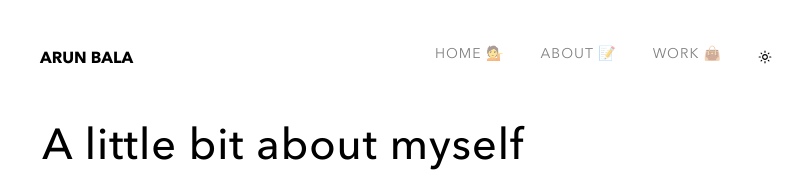
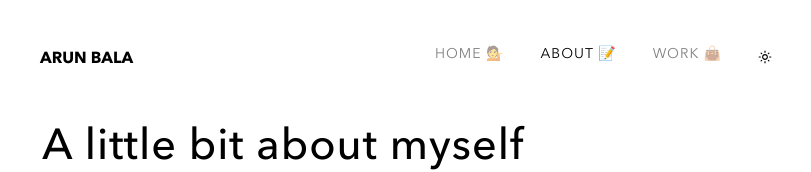
Before and after one commit to ARUNBALACHOCKALINGAM/aruns-blog, a Next.js app: page /about in a window 1280 px wide. Shown: the top 172 px of the page, without its empty margins (234-1045 px from the left). Built offline with nearby package versions, Linux system fonts and the light colour scheme.

Commit message:
fix: improvements

```diff
--- a/components/Navbar/Navbar.tsx
+++ b/components/Navbar/Navbar.tsx
@@ -1,4 +1,5 @@
-import { useState } from 'react';
+/* eslint-disable react-hooks/exhaustive-deps */
+import { useEffect, useState } from 'react';
 import { RxCross1, RxHamburgerMenu } from 'react-icons/rx';
 import ThemeChanger from '../ThemeChanger/ThemeChanger';
 import NavItem from './NavItem';
@@ -18,8 +19,22 @@ const Navbar: React.FC<INavbar> = () => {
     body ? body.scrollTo(0, 0) : '';
   };
 
+  let index;
+
   const [navActive, setNavActive] = useState(false);
   const [activeIdx, setActiveIdx] = useState(-1);
+
+  useEffect(() => {
+    console.log(window.location.pathname);
+    index =
+      window.location.pathname === '/work'
+        ? 2
+        : window.location.pathname === '/about'
+        ? 1
+        : 0;
+    setActiveIdx(index);
+  }, []);
+
   return (
     <>
       <span className={styles.hamburger}>
--- a/components/Shows/Shows.tsx
+++ b/components/Shows/Shows.tsx
@@ -22,7 +22,6 @@ export default function Shows() {
         </div>
         <div className={styles.shows}>
           {shows.map((show) => {
-            console.log(show);
             return <img key={show} src={show} alt="show" />;
           })}
         </div>
```
